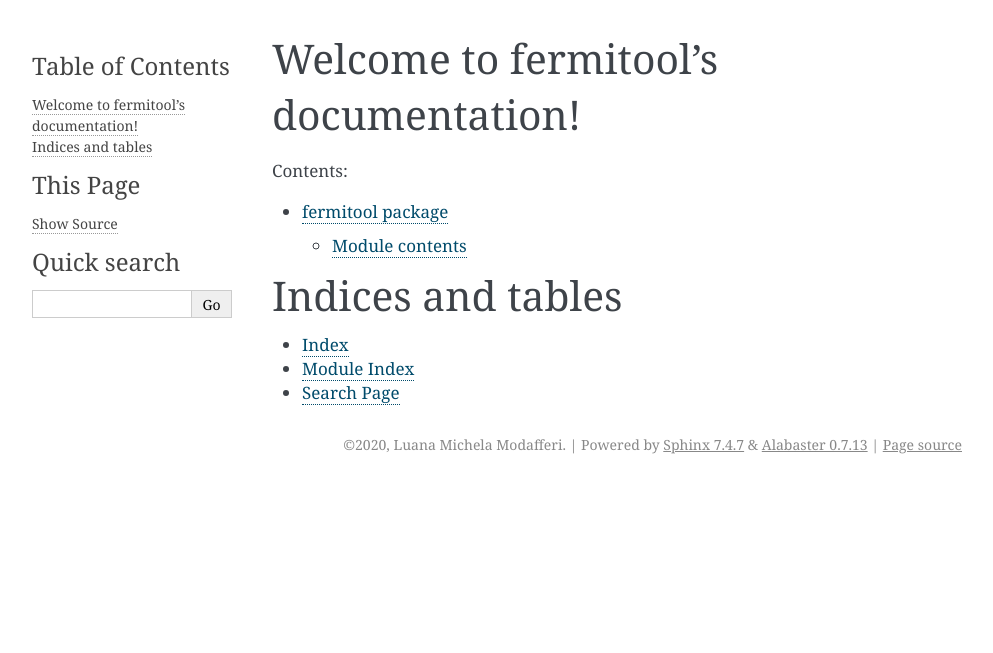
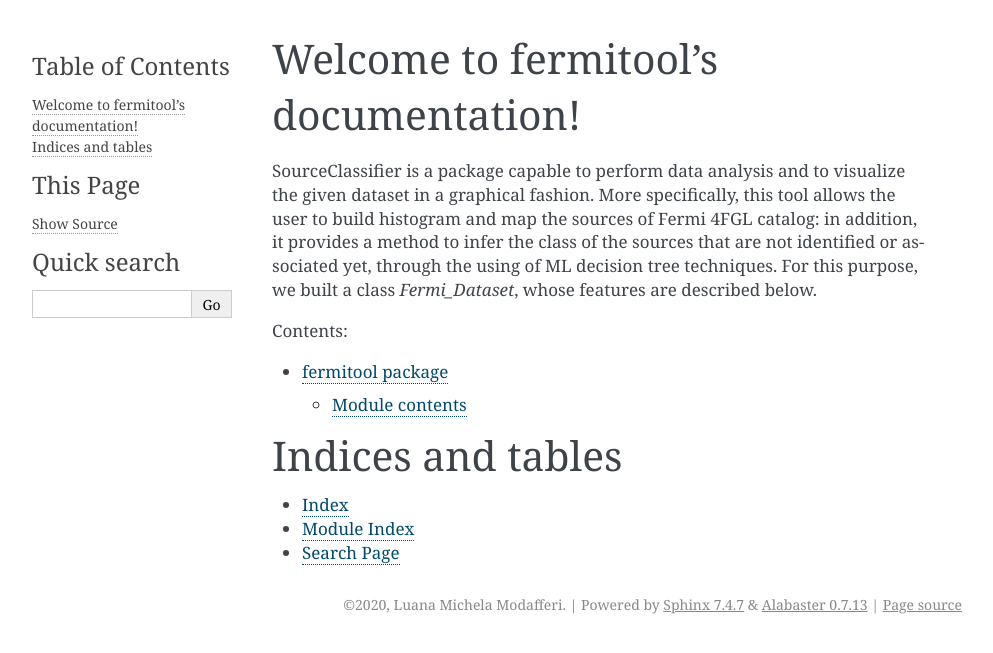
Before and after one commit to micmes/SourceClassifier, a Sphinx documentation site: the page built from docs/source/index.rst, in a window 1280 px wide. Shown: the top 653 px of the page, without its empty margins (148-1141 px from the left). Built offline with Sphinx 7.4.7, drawn with Linux system fonts in a browser that asks for light colours.

Commit message:
Some explanation added in rst files

```diff
--- a/docs/source/index.rst
+++ b/docs/source/index.rst
@@ -5,6 +5,9 @@
 
 Welcome to fermitool's documentation!
 =====================================
+
+SourceClassifier is a package capable to perform data analysis and to visualize the given dataset in a graphical fashion. More specifically, this tool allows the user to build histogram and map the sources of Fermi 4FGL catalog: in addition, it provides a method to infer the class of the sources that are not identified or associated yet, through the using of ML decision tree techniques.
+For this purpose, we built a class *Fermi_Dataset*, whose features are described below.
 
 .. toctree::
    :maxdepth: 2
```
